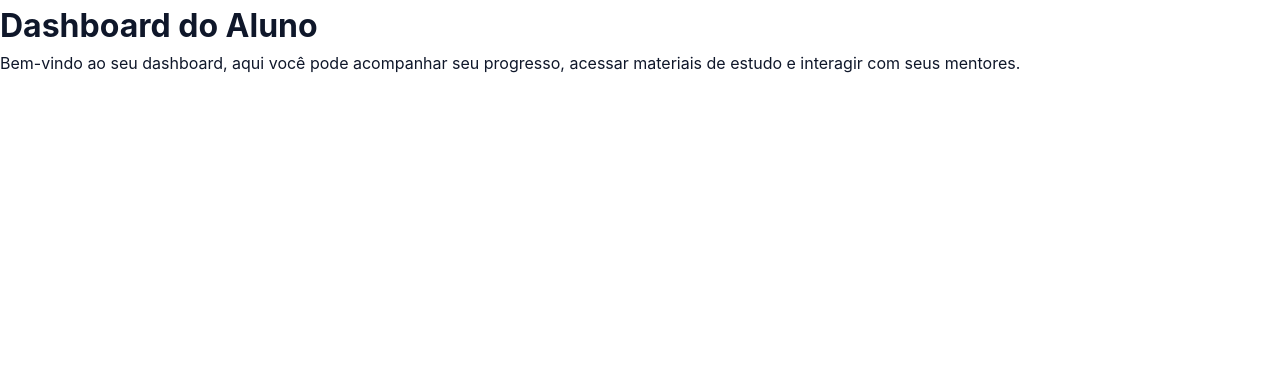
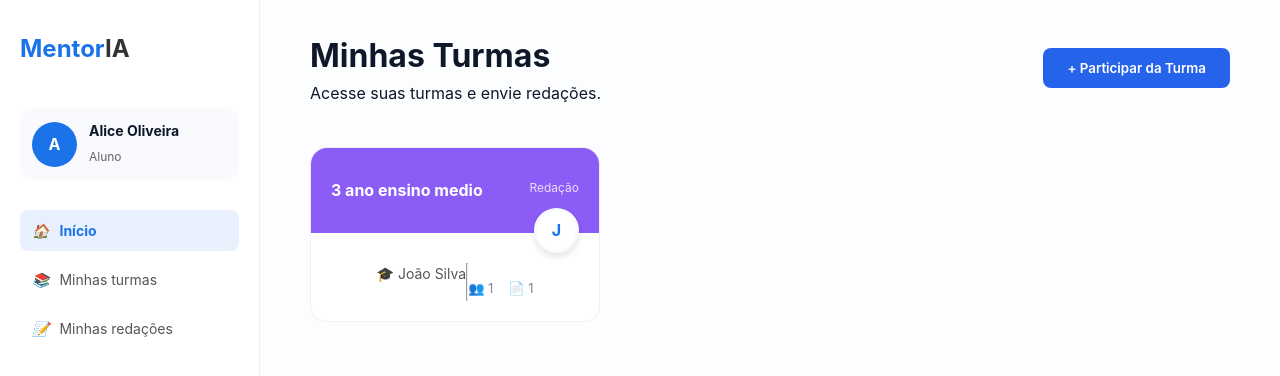
Before and after one commit to MarlonFreire/FrontEnd_MentorIA, a React (Vite) app in the folder mentoria-frontend/: page /dashboard-aluno in a window 1280 px wide. Shown: the top 376 px of the page. Built offline with nearby package versions, Linux system fonts and the light colour scheme.

Commit message:
dashboardALunocriado
criando tela de dashboard de aluno

```diff
--- /dev/null
+++ b/mentoria-frontend/src/pages/dashboards/dashboardAluno.css
@@ -0,0 +1,83 @@
+/* Reaproveite as classes de layout do Professor (Sidebar e Main-content) */
+
+.avatar-prof-card {
+  position: absolute;
+  bottom: -20px;
+  right: 20px;
+  width: 45px;
+  height: 45px;
+  background: white;
+  border: 3px solid #f8fafd;
+  border-radius: 50%;
+  display: flex;
+  align-items: center;
+  justify-content: center;
+  color: #1a73e8;
+  font-weight: bold;
+  box-shadow: 0 4px 6px rgba(0,0,0,0.1);
+}
+
+.card-turma-aluno {
+  background: white;
+  border-radius: 16px;
+  overflow: visible; /* Necessário para o avatar aparecer saindo do card */
+  border: 1px solid #eef0f3;
+  position: relative;
+}
+
+.card-topo {
+  padding: 30px 20px;
+  border-radius: 16px 16px 0 0;
+  color: white;
+  position: relative;
+}
+
+.card-corpo {
+  padding: 30px 20px 20px;
+}
+
+.nome-professor {
+  font-size: 14px;
+  color: #555;
+  margin-bottom: 15px;
+}
+
+.stats-card-aluno {
+  display: flex;
+  gap: 15px;
+  margin-top: 15px;
+  color: #888;
+  font-size: 13px;
+}
+
+.botao-participar-topo {
+  background-color: #2563eb;
+  color: white;
+  border: none;
+  padding: 12px 24px;
+  border-radius: 8px;
+  font-weight: 600;
+  cursor: pointer;
+}
+
+/* MODAL Estilo Alice */
+.form-participar input {
+  width: 100%;
+  padding: 15px;
+  border: 2px solid #e2e8f0;
+  border-radius: 12px;
+  font-size: 16px;
+  margin-top: 10px;
+}
+
+.btn-participar-confirmar {
+  background-color: #2563eb;
+  color: white;
+  border: none;
+  width: 100%;
+  padding: 12px;
+  border-radius: 8px;
+  font-weight: bold;
+  margin-top: 20px;
+  cursor: pointer;
+}
--- a/mentoria-frontend/src/pages/dashboards/dashboardAluno.jsx
+++ b/mentoria-frontend/src/pages/dashboards/dashboardAluno.jsx
@@ -1,16 +1,125 @@
+import React, { useState } from 'react';
+import './dashboardAluno.css';
+
 function DashboardAluno() {
+  // 1. Estado das turmas em que o aluno já está matriculado
+  const [turmas, setTurmas] = useState([
+    { id: 1, nome: '3 ano ensino medio', disciplina: 'Redação', professor: 'João Silva', cor: '#8b5cf6', alunos: 1, redacoes: 1 }
+  ]);
+
+  // 2. Estados para o Modal de Participar
+  const [modalAberto, setModalAberto] = useState(false);
+  const [codigoInput, setCodigoInput] = useState('');
+
+  // 3. Função para simular entrada na turma
+  const entrarNaTurma = (e) => {
+    e.preventDefault();
+
+    // Aqui no futuro faremos a busca no banco pelo código
+    console.log("Buscando turma com código:", codigoInput);
+
+    // Simulação de nova turma adicionada
+    const novaTurmaSimulada = {
+      id: Date.now(),
+      nome: 'Nova Turma Encontrada',
+      disciplina: 'Português',
+      professor: 'Prof. Exemplo',
+      cor: '#3b82f6',
+      alunos: 15,
+      redacoes: 0
+    };
+
+    setTurmas([...turmas, novaTurmaSimulada]);
+    setModalAberto(false);
+    setCodigoInput('');
+  };
+
   return (
-    <div>
-      <h1>Dashboard do Aluno</h1>
-      <p>Bem-vindo ao seu dashboard, aqui você pode acompanhar seu progresso, acessar materiais de estudo e interagir com seus mentores.</p>
+    <div className="dashboard-layout">
 
-      <div>
+      {/* SIDEBAR (Igual a do professor para manter o padrão) */}
+      <aside className="sidebar">
+        <div className="sidebar-logo">
+          <h2>Mentor<span>IA</span></h2>
+        </div>
 
-      </div>
+        <div className="sidebar-perfil">
+          <div className="avatar-circulo">A</div>
+          <div className="perfil-info">
+            <strong>Alice Oliveira</strong>
+            <span>Aluno</span>
+          </div>
+        </div>
+
+        <nav className="sidebar-nav">
+          <button className="nav-item ativo"><i>🏠</i> Início</button>
+          <button className="nav-item"><i>📚</i> Minhas turmas</button>
+          <button className="nav-item"><i>📝</i> Minhas redações</button>
+        </nav>
+      </aside>
+
+      {/* CONTEÚDO PRINCIPAL */}
+      <main className="main-content">
+        <header className="main-header">
+          <div className="header-texto">
+            <h1>Minhas Turmas</h1>
+            <p>Acesse suas turmas e envie redações.</p>
+          </div>
+          <button className="botao-participar-topo" onClick={() => setModalAberto(true)}>
+            <span>+</span> Participar da Turma
+          </button>
+        </header>
+
+        {/* GRID DE TURMAS */}
+        <div className="grid-turmas">
+          {turmas.map((turma) => (
+            <div key={turma.id} className="card-turma-aluno">
+              <div className="card-topo" style={{ backgroundColor: turma.cor }}>
+                <h3>{turma.nome}</h3>
+                <p>{turma.disciplina}</p>
+                <div className="avatar-prof-card">{turma.professor.charAt(0)}</div>
+              </div>
+              <div className="card-corpo">
+                <p className="nome-professor">🎓 {turma.professor}</p>
+                <hr />
+                <div className="stats-card-aluno">
+                  <span>👥 {turma.alunos}</span>
+                  <span>📄 {turma.redacoes}</span>
+                </div>
+              </div>
+            </div>
+          ))}
+        </div>
+      </main>
+
+      {/* MODAL DE PARTICIPAR */}
+      {modalAberto && (
+        <div className="modal-overlay">
+          <div className="modal-container">
+            <div className="modal-header">
+              <h3>Participar de uma Turma</h3>
+              <button className="botao-fechar" onClick={() => setModalAberto(false)}>&times;</button>
+            </div>
+            <p className="modal-subtitulo">Peça o código da turma para o seu professor e digite-o abaixo.</p>
+
+            <form onSubmit={entrarNaTurma} className="form-participar">
+              <label>Código da Turma</label>
+              <input
+                type="text"
+                placeholder="EX: X7Y9Z"
+                value={codigoInput}
+                onChange={(e) => setCodigoInput(e.target.value)}
+                required
+              />
+              <div className="modal-actions">
+                <button type="submit" className="btn-participar-confirmar">Participar</button>
+              </div>
+            </form>
+          </div>
+        </div>
+      )}
     </div>
-
-  )
-
+  );
 }
 
-export default DashboardAluno
+export default DashboardAluno;
```
